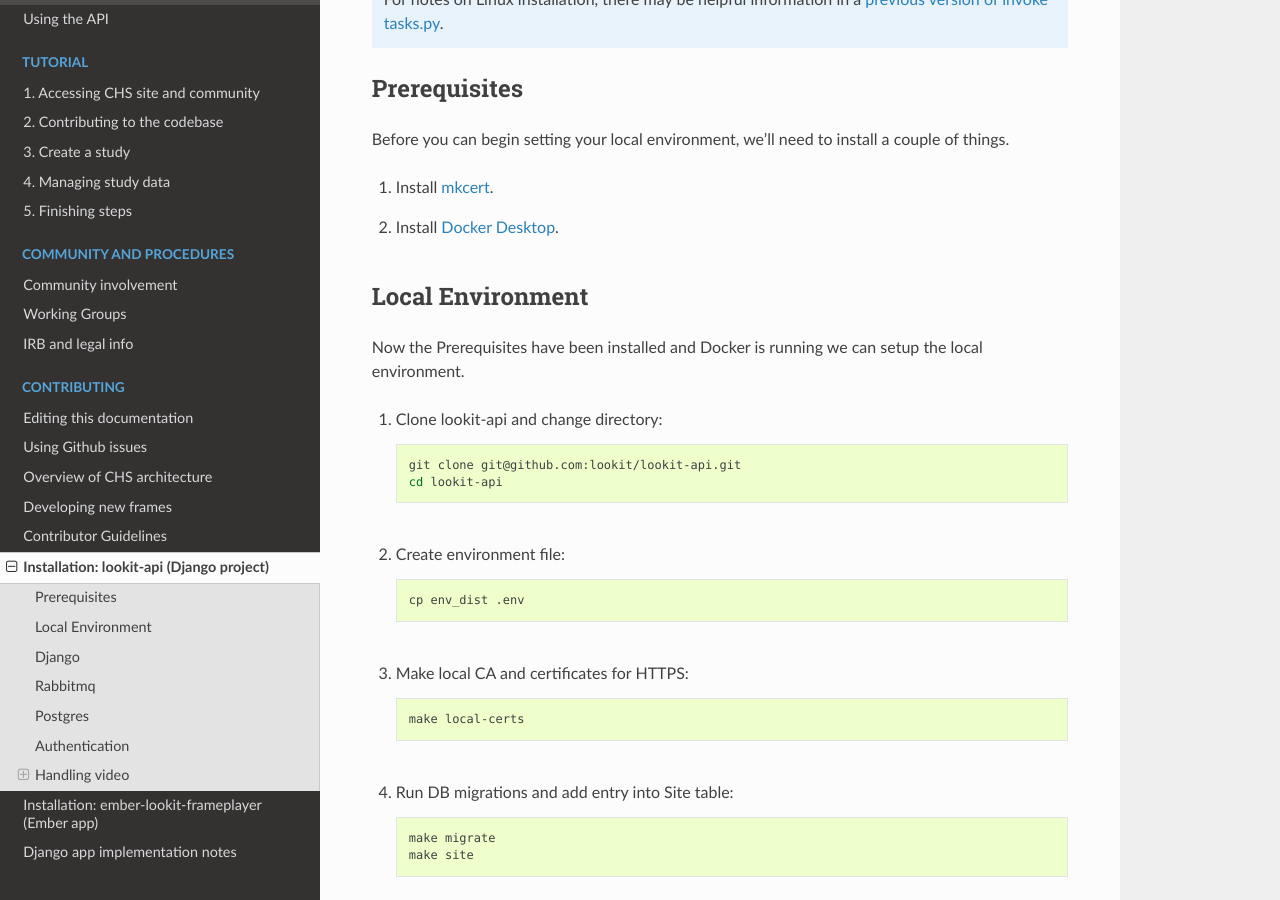
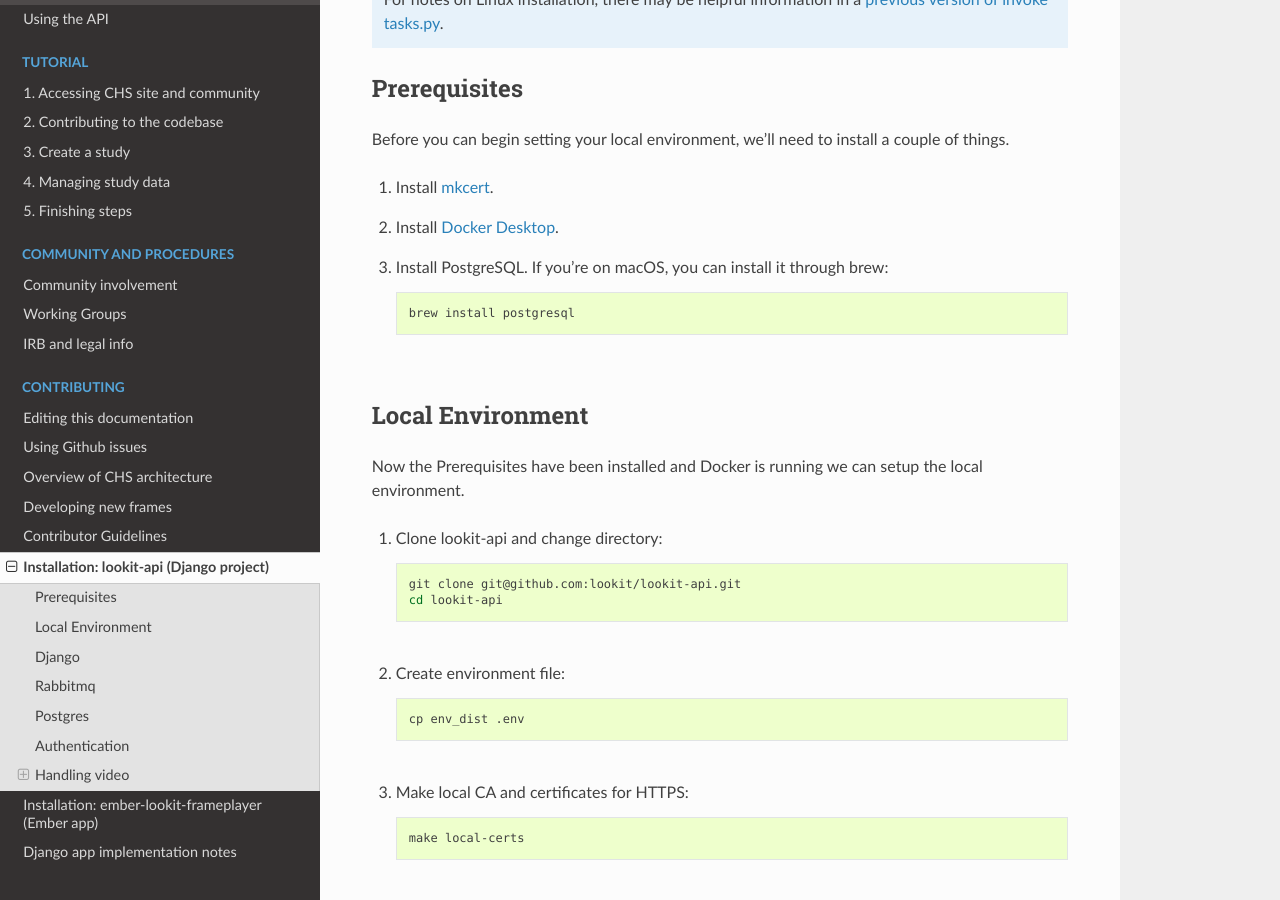
Before and after one commit to lookit/lookit-docs, a Sphinx documentation site: the page built from docs/source/install-django-project.rst, in a window 1280 px wide and 900 px high, scrolled down 592 px. Built offline with Sphinx 7.4.7 and the Read the Docs theme 3.1.0, drawn with Linux system fonts in a browser that asks for light colours.

Commit message:
Add instruction to install postgres for local environment (#467)

```diff
--- a/docs/source/install-django-project.rst
+++ b/docs/source/install-django-project.rst
@@ -30,6 +30,12 @@ Before you can begin setting your local environment, we'll need to install a cou
 #. Install `mkcert <https://github.com/FiloSottile/mkcert>`__.
 
 #. Install `Docker Desktop <https://www.docker.com/products/docker-desktop/>`__.
+
+#. Install PostgreSQL.  If you're on macOS, you can install it through brew:
+
+   .. code-block:: shell
+
+      brew install postgresql
 
 Local Environment
 ~~~~~~~~~~~~~~~~~
```
